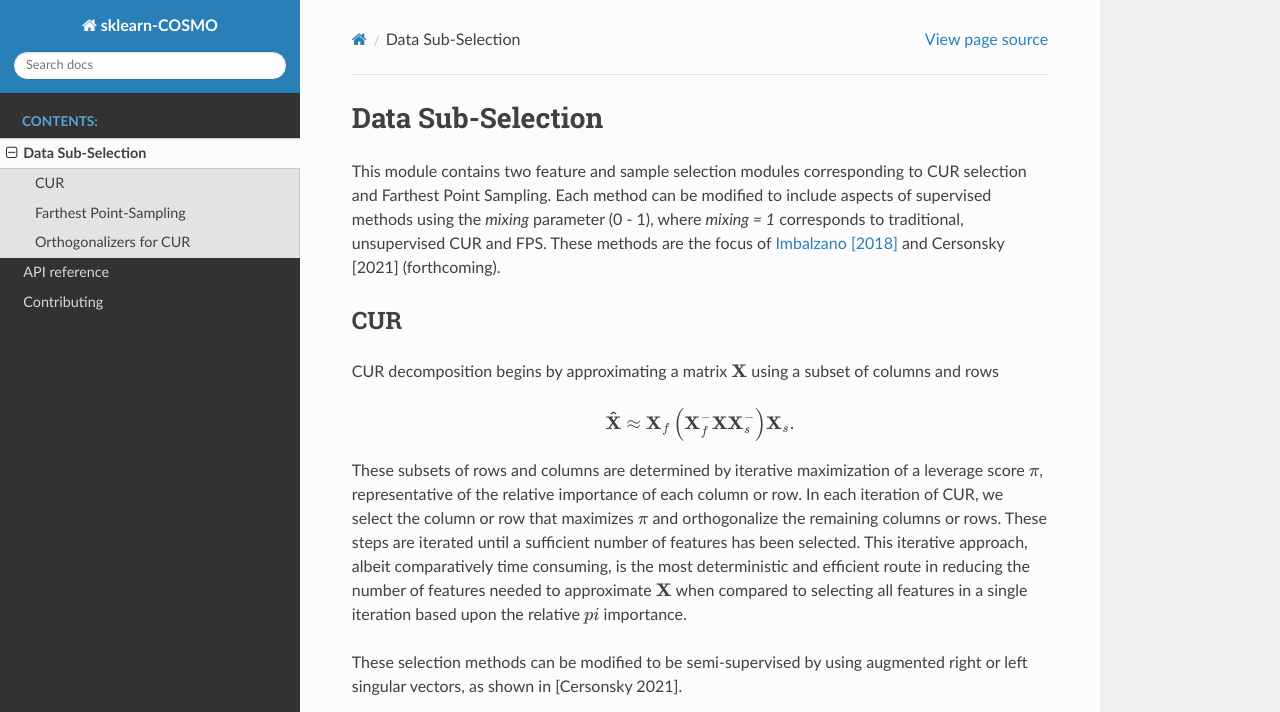
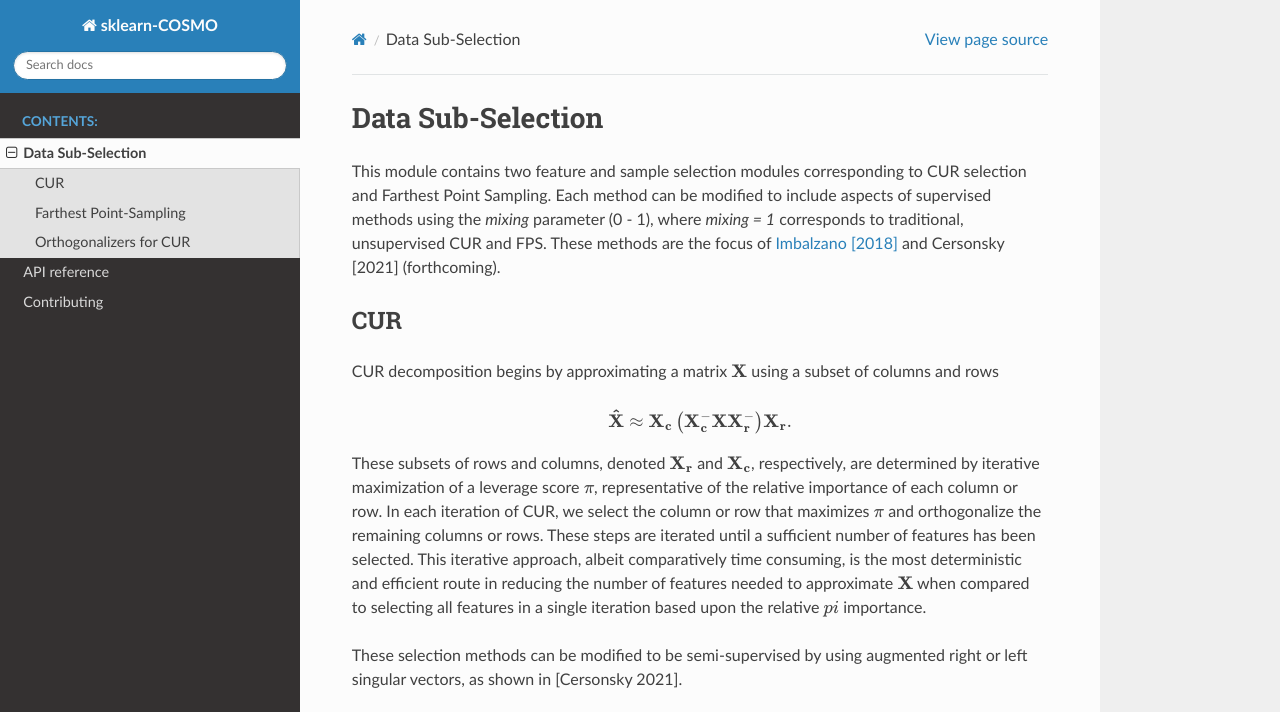
Before and after one commit to scikit-learn-contrib/scikit-matter, a Sphinx documentation site: the page built from docs/source/selection.rst, in a window 1280 px wide and 900 px high, cut to the strip 0-712 px from the top of the window. Built offline with Sphinx 7.4.7 and the Read the Docs theme 2.0.0, drawn with Linux system fonts in a browser that asks for light colours.

Commit message:
Small notation change

```diff
--- a/docs/source/selection.rst
+++ b/docs/source/selection.rst
@@ -13,9 +13,9 @@ CUR
 CUR decomposition begins by approximating a matrix :math:`{\mathbf{X}}` using a subset of columns and rows
 
 .. math::
-    \mathbf{\hat{X}} \approx \mathbf{X}_f \left(\mathbf{X}_f^- \mathbf{X} \mathbf{X}_s^-\right) \mathbf{X}_s.
+    \mathbf{\hat{X}} \approx \mathbf{X}_\mathbf{c} \left(\mathbf{X}_\mathbf{c}^- \mathbf{X} \mathbf{X}_\mathbf{r}^-\right) \mathbf{X}_\mathbf{r}.
 
-These subsets of rows and columns are determined by iterative maximization of a leverage score :math:`\pi`, representative of the relative importance of each column or row.
+These subsets of rows and columns, denoted :math:`\mathbf{X}_\mathbf{r}` and :math:`\mathbf{X}_\mathbf{c}`, respectively, are determined by iterative maximization of a leverage score :math:`\pi`, representative of the relative importance of each column or row.
 In each iteration of CUR, we select the column or row that maximizes :math:`\pi` and orthogonalize the remaining columns or rows.
 These steps are iterated until a sufficient number of features has been selected.
 This iterative approach, albeit comparatively time consuming, is the most deterministic and efficient route in reducing the number of features needed to approximate :math:`\mathbf{X}` when compared to selecting all features in a single iteration based upon the relative :math:`\\pi` importance.
```
